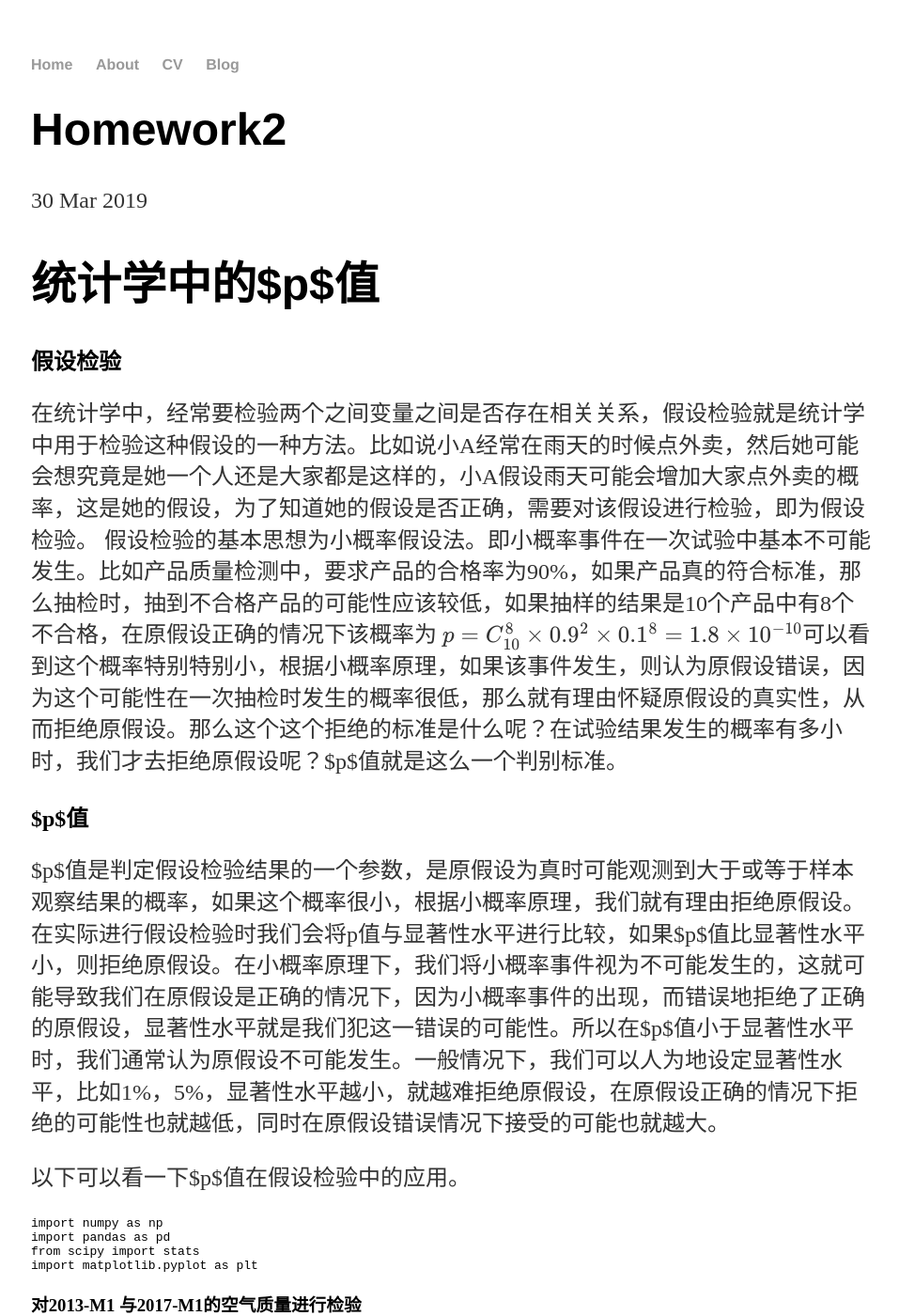
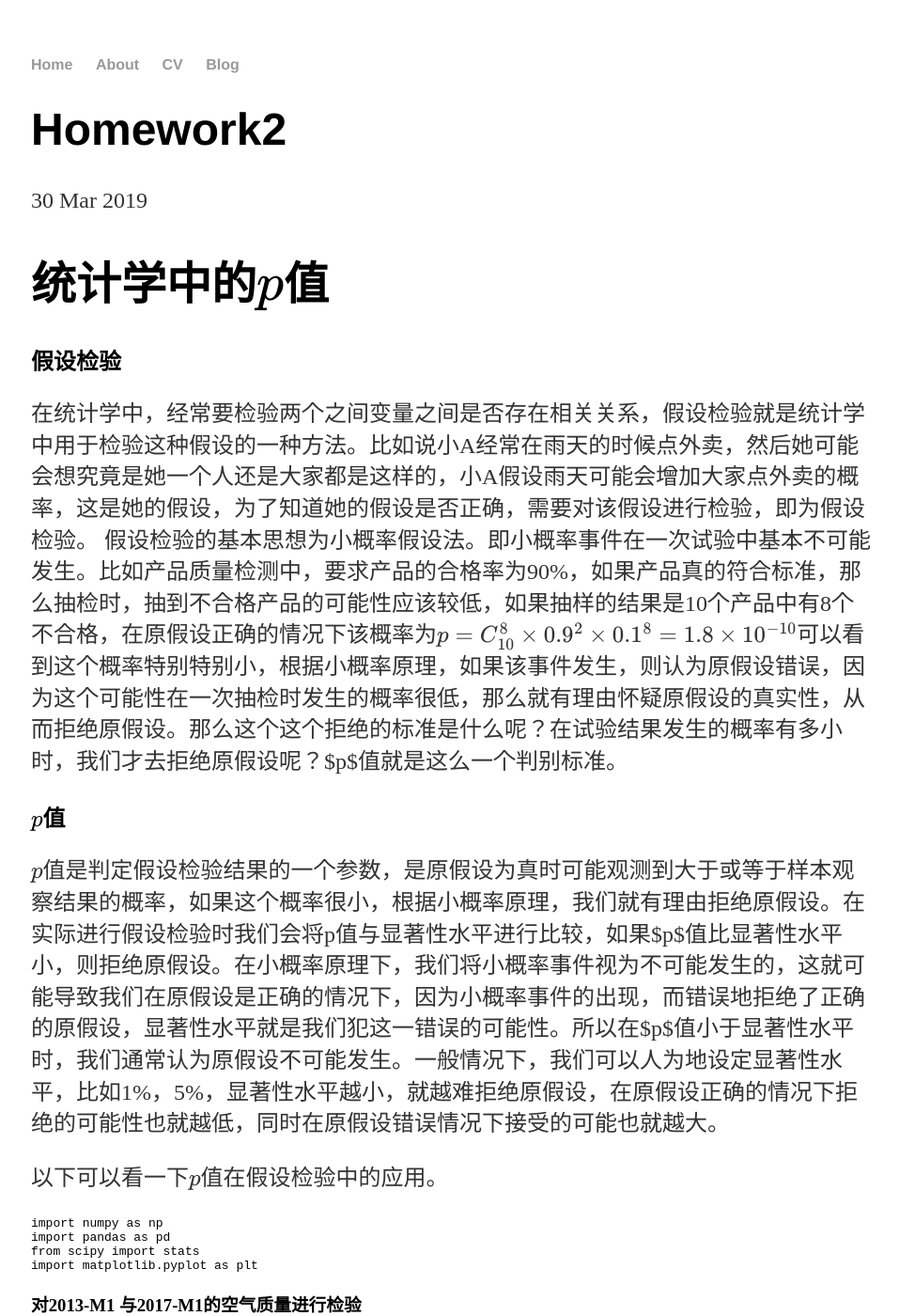
Before and after one commit to kongny/kongny.github.io, a Jekyll site: the page built from _posts/2019-3-30-homework2.markdown, in a window 1280 px wide and 1400 px high. Shown: the whole window at 94% size, without its empty margins (159-1116 px from the left). Built offline with Jekyll 4.4.1, drawn with Linux system fonts in a browser that asks for light colours; our own code applies the rules of GitHub Pages for plain Markdown files; Markdown is read by kramdown in place of the engine named in the settings; formulas are drawn with MathJax 3; some of the changed text lies outside the part shown.

````diff
--- a/_posts/2019-3-30-homework2.markdown
+++ b/_posts/2019-3-30-homework2.markdown
@@ -2,7 +2,7 @@
 <script type="text/javascript" async src="https://cdn.mathjax.org/mathjax/latest/MathJax.js?config=TeX-MML-AM_CHTML"> </script>
 
 
-# 统计学中的$p$值
+# 统计学中的$$p$$值
 
 
 
@@ -10,16 +10,13 @@
 
 
 在统计学中，经常要检验两个之间变量之间是否存在相关关系，假设检验就是统计学中用于检验这种假设的一种方法。比如说小A经常在雨天的时候点外卖，然后她可能会想究竟是她一个人还是大家都是这样的，小A假设雨天可能会增加大家点外卖的概率，这是她的假设，为了知道她的假设是否正确，需要对该假设进行检验，即为假设检验。
- 假设检验的基本思想为小概率假设法。即小概率事件在一次试验中基本不可能发生。比如产品质量检测中，要求产品的合格率为90%，如果产品真的符合标准，那么抽检时，抽到不合格产品的可能性应该较低，如果抽样的结果是10个产品中有8个不合格，在原假设正确的情况下该概率为
- $$
- p=C_{10}^8\times0.9^2\times 0.1^8={1.8\times 10^{-10}}
- $$可以看到这个概率特别特别小，根据小概率原理，如果该事件发生，则认为原假设错误，因为这个可能性在一次抽检时发生的概率很低，那么就有理由怀疑原假设的真实性，从而拒绝原假设。那么这个这个拒绝的标准是什么呢？在试验结果发生的概率有多小时，我们才去拒绝原假设呢？$p$值就是这么一个判别标准。
+ 假设检验的基本思想为小概率假设法。即小概率事件在一次试验中基本不可能发生。比如产品质量检测中，要求产品的合格率为90%，如果产品真的符合标准，那么抽检时，抽到不合格产品的可能性应该较低，如果抽样的结果是10个产品中有8个不合格，在原假设正确的情况下该概率为$$p=C_{10}^8\times0.9^2\times 0.1^8={1.8\times 10^{-10}}$$可以看到这个概率特别特别小，根据小概率原理，如果该事件发生，则认为原假设错误，因为这个可能性在一次抽检时发生的概率很低，那么就有理由怀疑原假设的真实性，从而拒绝原假设。那么这个这个拒绝的标准是什么呢？在试验结果发生的概率有多小时，我们才去拒绝原假设呢？$p$值就是这么一个判别标准。
 
-## $p$值
+## $$p$$值
 
-$p$值是判定假设检验结果的一个参数，是原假设为真时可能观测到大于或等于样本观察结果的概率，如果这个概率很小，根据小概率原理，我们就有理由拒绝原假设。在实际进行假设检验时我们会将p值与显著性水平进行比较，如果$p$值比显著性水平小，则拒绝原假设。在小概率原理下，我们将小概率事件视为不可能发生的，这就可能导致我们在原假设是正确的情况下，因为小概率事件的出现，而错误地拒绝了正确的原假设，显著性水平就是我们犯这一错误的可能性。所以在$p$值小于显著性水平时，我们通常认为原假设不可能发生。一般情况下，我们可以人为地设定显著性水平，比如1%，5%，显著性水平越小，就越难拒绝原假设，在原假设正确的情况下拒绝的可能性也就越低，同时在原假设错误情况下接受的可能也就越大。
+$$p$$值是判定假设检验结果的一个参数，是原假设为真时可能观测到大于或等于样本观察结果的概率，如果这个概率很小，根据小概率原理，我们就有理由拒绝原假设。在实际进行假设检验时我们会将p值与显著性水平进行比较，如果$p$值比显著性水平小，则拒绝原假设。在小概率原理下，我们将小概率事件视为不可能发生的，这就可能导致我们在原假设是正确的情况下，因为小概率事件的出现，而错误地拒绝了正确的原假设，显著性水平就是我们犯这一错误的可能性。所以在$p$值小于显著性水平时，我们通常认为原假设不可能发生。一般情况下，我们可以人为地设定显著性水平，比如1%，5%，显著性水平越小，就越难拒绝原假设，在原假设正确的情况下拒绝的可能性也就越低，同时在原假设错误情况下接受的可能也就越大。
 
-以下可以看一下$p$值在假设检验中的应用。
+以下可以看一下$$p$$值在假设检验中的应用。
 
 
 ```python
@@ -216,9 +213,9 @@ da.head()
 ### 进行$T$检验
 我们通过$T$检验，检验2013-M1空气质量均值与2017-M1空气质量是否有显著差异
 
-$H_0: \mu_1 = \mu_2$
+$$H_0: \mu_1 = \mu_2$$
 
-$H_1: \mu_1 \neq \mu_2$
+$$H_1: \mu_1 \neq \mu_2$$
 
 
 ```python
@@ -290,7 +287,7 @@ print("p2 = " +str(p2))
 尽管$p$值的应用范围如此之广，基本上所有要发表的科学论文的结论都是建立在$p$的“统计学显著”上，但是$p$值本身存在的一些性质可能导致$p$值的误用和滥用。
 1. 统计推断检验的只是变量的相关关系而不是因果关系，因此$p$值显著性水平高不代表两个变量之间存在因果关系。
 2. $p$值应当在大样本范围内应用，因为实际在做假设检验时，通常是应用大样本下中心极限定理以及渐近分布，如果是小样本情况下，中心极限定理和渐近分布不成立，$p$值也就会偏离实际值很远。
-3. $p$值是在假设$H_0$即原假设为真的条件下，出现数据$D$的可能性，即为$P(D|H_0)$,但是我们实际想要得到的是$P(H_0|D)$,即在已有数据D的情况下判断$H_0$出现的可能性。$P(H_0|D)=\frac{P(D|H_0)\times P(H_0)}{P(D)}$,因此当$P(H_0)$过大或者$P(D)$值过小时，都会影响实际的$P(H_0|D)$，从而导致$p$值得预测不准确。
+3. $p$值是在假设$H_0$即原假设为真的条件下，出现数据$D$的可能性，即为$P(D|H_0)$,但是我们实际想要得到的是$P(H_0|D)$,即在已有数据D的情况下判断$H_0$出现的可能性。$$P(H_0|D)=\frac{P(D|H_0)\times P(H_0)}{P(D)}$$,因此当$$P(H_0)$$过大或者$$P(D)$$值过小时，都会影响实际的$$P(H_0|D)$$，从而导致$p$值得预测不准确。
 
 
 ## 参考文献
````
